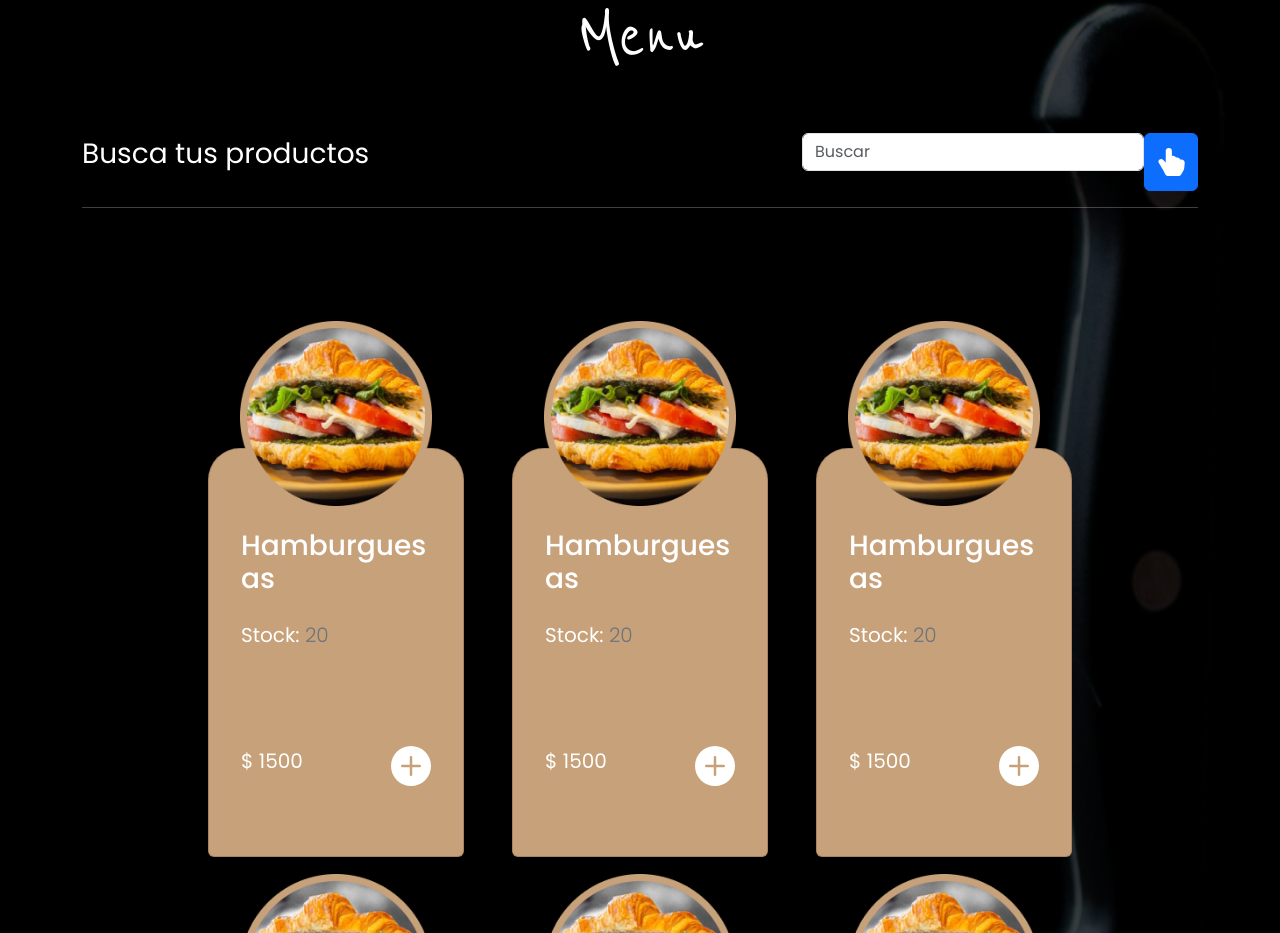
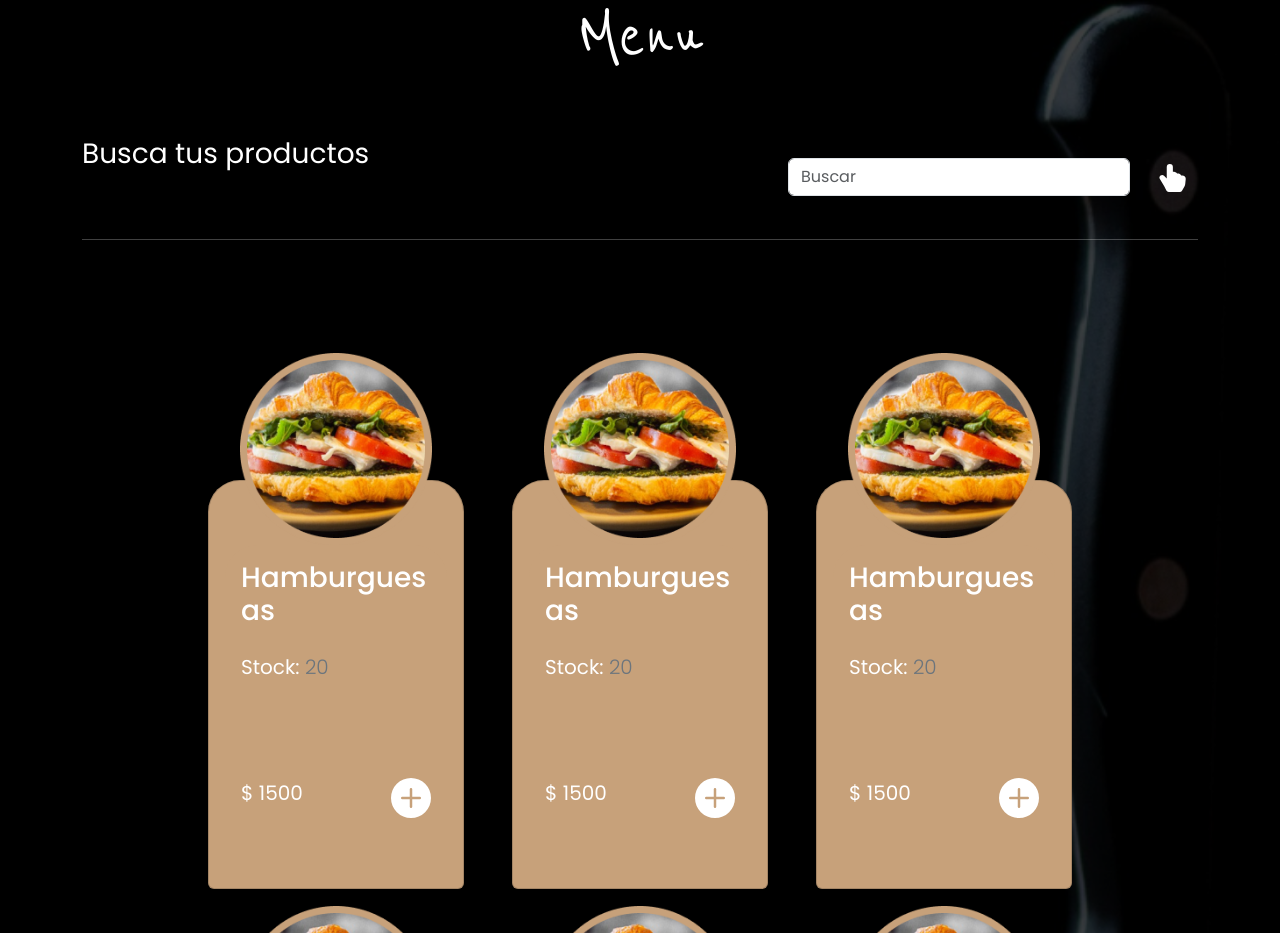
Before and after one commit to Mateo872/restfood, a React (Vite) app: page / in a window 1280 px wide. Shown: the part 1440-2373 px from the top of the page. Built offline with nearby package versions, Linux system fonts and the light colour scheme.

Commit message:
se cambio el estilo del boton de submit

```diff
--- a/src/App.css
+++ b/src/App.css
@@ -431,6 +431,17 @@ footer h3 {
 
 .container-menu-card {
   margin-top: 12rem;
+}
+.boton-menu {
+  position: relative;
+ margin-top: 0;
+  border: none;
+  background: transparent;
+  margin-left: 1rem;
+}
+.boton-menu:hover {
+  background: var(--color-primario);
+
 }
 
 .modal_overlay {
--- a/src/componentes/comunes/Menu.jsx
+++ b/src/componentes/comunes/Menu.jsx
@@ -14,7 +14,6 @@ const Menu = () => {
 
     const onSubmit = (prod) => {
         console.log(prod);
-        reset();
     };
     return (
         <>
@@ -22,9 +21,14 @@ const Menu = () => {
             <section className="menu-contenedor" id="productos">
                 <Container className="menu-contenedor-body">
                     <h2 className="text-white text-center menu-titulo mb-5">Menu</h2>
-                    <div className="d-flex justify-content-between">
-                        <p className="fs-3">Busca tus productos</p>
-                        <Form className="d-flex" onSubmit={handleSubmit(onSubmit)}>
+                    <div className="d-flex flex-column flex-md-row flex-lg-row justify-content-between">
+                        <p className="fs-3 col col-lg-6 text-center text-lg-start  mb-5 ">
+                            Busca tus productos
+                        </p>
+                        <Form
+                            className="d-flex col col-lg-6 justify-content-lg-end justify-content-center align-self-center"
+                            onSubmit={handleSubmit(onSubmit)}
+                        >
                             <Form.Group className="">
                                 <Form.Control
                                     type="text"
@@ -33,7 +37,7 @@ const Menu = () => {
                                         required:
                                             "Este dato es requerido para poder buscar",
                                         minLength: {
-                                            value: 6,
+                                            value: 2,
                                             message:
                                                 "La busqueda debe tener al menos 2 caracteres",
                                         },
@@ -48,8 +52,8 @@ const Menu = () => {
                                     {errors.producto?.message}
                                 </Form.Text>
                             </Form.Group>
-                            <Button type="submit">
-                                <BsHandIndexThumbFill size={28} className="boton-menu" />
+                            <Button type="submit" className="boton-menu">
+                                <BsHandIndexThumbFill size={28} />
                             </Button>
                         </Form>
                     </div>
```
